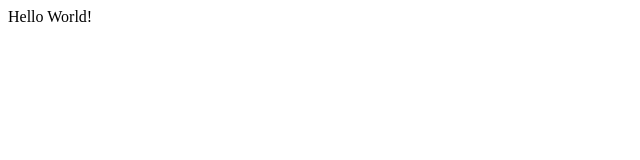
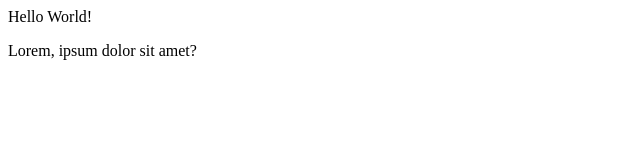
Before and after one commit to Serkebaeva/RS-school-self-study, a plain HTML site: page index.html in a window 1280 px wide. Shown: the whole page, without its empty margins (0-640 px from the left). Drawn offline with Linux system fonts and the light colour scheme.

Commit message:
Second test commit

```diff
--- a/index.html
+++ b/index.html
@@ -8,6 +8,7 @@
 </head>
 <body>
 	<div>Hello World!</div>
+	<p>Lorem, ipsum dolor sit amet?</p>
 
 </body>
 </html>
```
